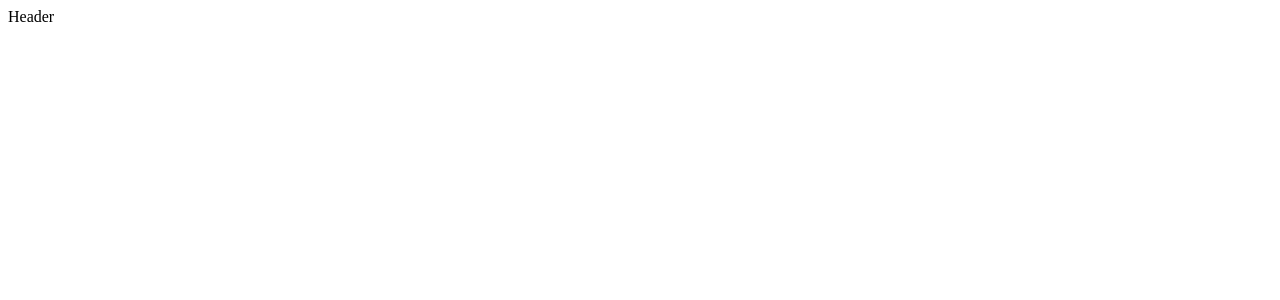
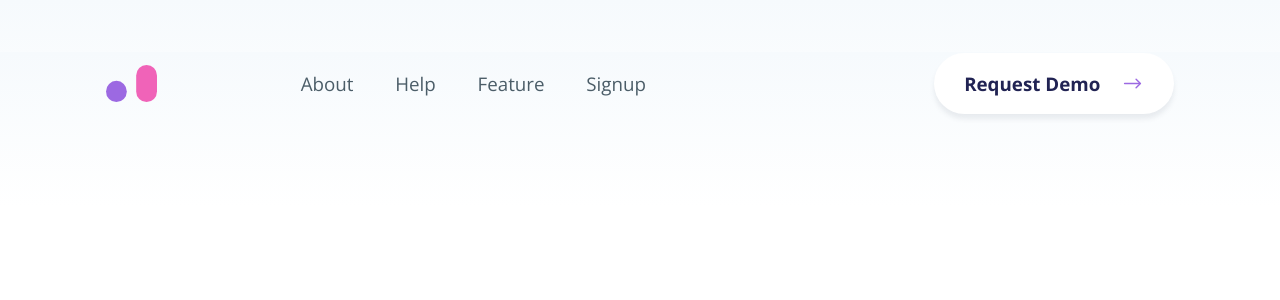
Before and after one commit to Matheus0liveira/Landing-page, a Next.js app: page / in a window 1280 px wide. Shown: the top 300 px of the page. Built offline with nearby package versions, Linux system fonts and the light colour scheme.

Commit message:
feat: create and stylized header component

```diff
--- a/package.json
+++ b/package.json
@@ -15,6 +15,7 @@
     "next": "9.5.5",
     "react": "17.0.1",
     "react-dom": "17.0.1",
+    "react-icons": "^3.11.0",
     "styled-components": "^5.2.0"
   },
   "devDependencies": {
--- a/src/components/Header/index.tsx
+++ b/src/components/Header/index.tsx
@@ -1,3 +1,52 @@
-const Header = () => <div>Header</div>;
+import {
+  StyledHeader,
+  Container,
+  ContentWrapper,
+  NavBar,
+  Button,
+} from './styled';
+
+import Link from 'next/link';
+
+import { BsArrowRight } from 'react-icons/bs';
+const Header = () => (
+  <StyledHeader>
+    <Container>
+      <ContentWrapper>
+        <img src="/Logo.svg" alt="Logo" />
+        <NavBar>
+          <ul>
+            <li>
+              <Link href="">
+                <a>About</a>
+              </Link>
+            </li>
+            <li>
+              <Link href="">
+                <a>Help</a>
+              </Link>
+            </li>
+            <li>
+              <Link href="">
+                <a>Feature</a>
+              </Link>
+            </li>
+            <li>
+              <Link href="">
+                <a>Signup</a>
+              </Link>
+            </li>
+          </ul>
+        </NavBar>
+        <div></div>
+        <div>
+          <Button>
+            Request Demo <BsArrowRight size={23} color="#9C69E2" />
+          </Button>
+        </div>
+      </ContentWrapper>
+    </Container>
+  </StyledHeader>
+);
 
 export default Header;
--- /dev/null
+++ b/src/components/Header/styled.ts
@@ -0,0 +1,61 @@
+import styled from 'styled-components';
+
+export const Container = styled.div`
+  width: 100%;
+  max-width: 1120px;
+  padding: 0 2%;
+  margin: 0 auto;
+`;
+export const StyledHeader = styled.header`
+  height: 6rem;
+  display: flex;
+  align-items: center;
+  justify-content: center;
+
+  margin-top: 5rem;
+
+  img {
+    width: 4.9rem;
+  }
+`;
+
+export const ContentWrapper = styled.main`
+  width: 100%;
+
+  display: flex;
+  align-items: center;
+  justify-content: space-between;
+`;
+
+export const NavBar = styled.nav`
+  font-size: 1.6rem;
+
+  ul {
+    list-style: none;
+    display: flex;
+    align-items: center;
+    gap: 4rem;
+  }
+`;
+
+export const Button = styled.button`
+  background: #ffffff;
+  color: #212353;
+  font-weight: 600;
+  box-shadow: 0px 5px 5px rgba(75, 93, 104, 0.1);
+  border-radius: 5rem;
+  padding: 1.7rem 2.9rem;
+  border: 0;
+
+  display: flex;
+  align-items: center;
+  gap: 2rem;
+
+  cursor: pointer;
+  transition: box-shadow, transform 0.2s ease;
+
+  &:hover {
+    box-shadow: 0px 10px 10px rgba(75, 93, 104, 0.1);
+    transform: scale(1.02);
+  }
+`;
--- /dev/null
+++ b/src/pages/_app.tsx
@@ -0,0 +1,17 @@
+import type { AppProps } from 'next/app';
+import Head from 'next/head';
+import GlobalStyle from '../styles/Global';
+
+const MyApp = ({ Component, pageProps }: AppProps) => {
+  return (
+    <>
+      <Head>
+        <title>Lading Page</title>
+      </Head>
+      <GlobalStyle />
+      <Component {...pageProps} />
+    </>
+  );
+};
+
+export default MyApp;
--- a/src/pages/_document.tsx
+++ b/src/pages/_document.tsx
@@ -43,7 +43,6 @@ export default class MyDocument extends Document {
             href="https://fonts.googleapis.com/css2?family=Open+Sans:wght@400;700&family=Roboto:wght@300;400;500&display=swap"
             rel="stylesheet"
           ></link>
-          <title>Lading Page</title>
         </Head>
         <body>
           <Main />
--- a/src/styles/Global.ts
+++ b/src/styles/Global.ts
@@ -1,15 +1,31 @@
 import { createGlobalStyle } from 'styled-components';
 
 const GlobalStyle = createGlobalStyle`
+
+  *:root{
+      font-size: 65.2%;
+  }
 
   *{
     padding: 0;
     margin: 0;
     box-sizing: border-box;
+    font-family: 'Open Sans', sans-serif;
+    font-size: 1.8rem;
+  }
 
+  #__next,
+  body,
+  html{
+    background: linear-gradient(180deg, #F6FAFD 0%, #FFFFFF 19.4%);
+    width: 100vw;
+    height: 100vh;
+  }
+  a{
+    text-decoration: none;
+    color: #4B5D68;
+  }
 
-
-  }
 
 `;
 
```
Also changed, not shown: public/Logo.svg (added), 1 other file (tests, documents, lock files or other folders).
